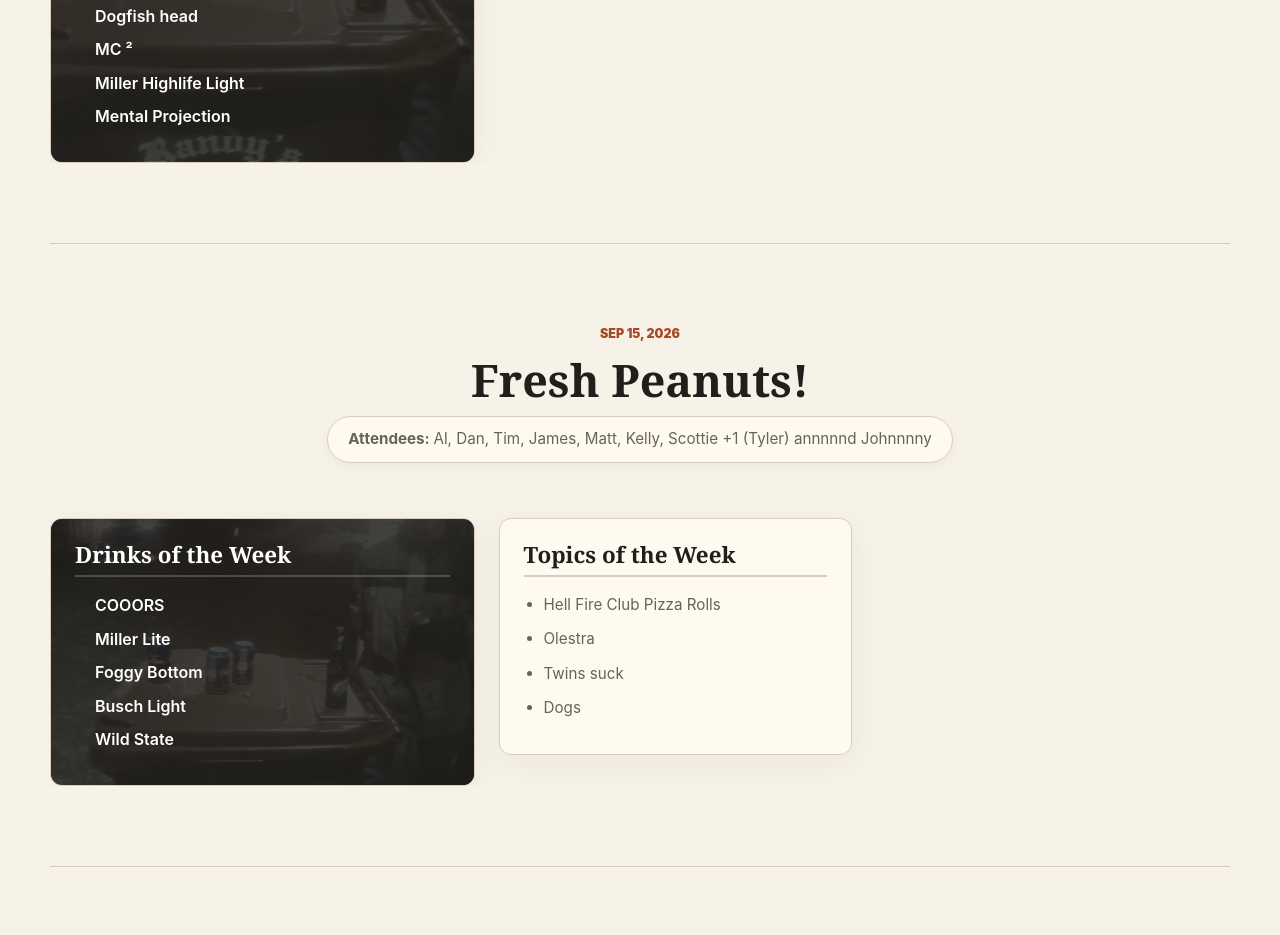
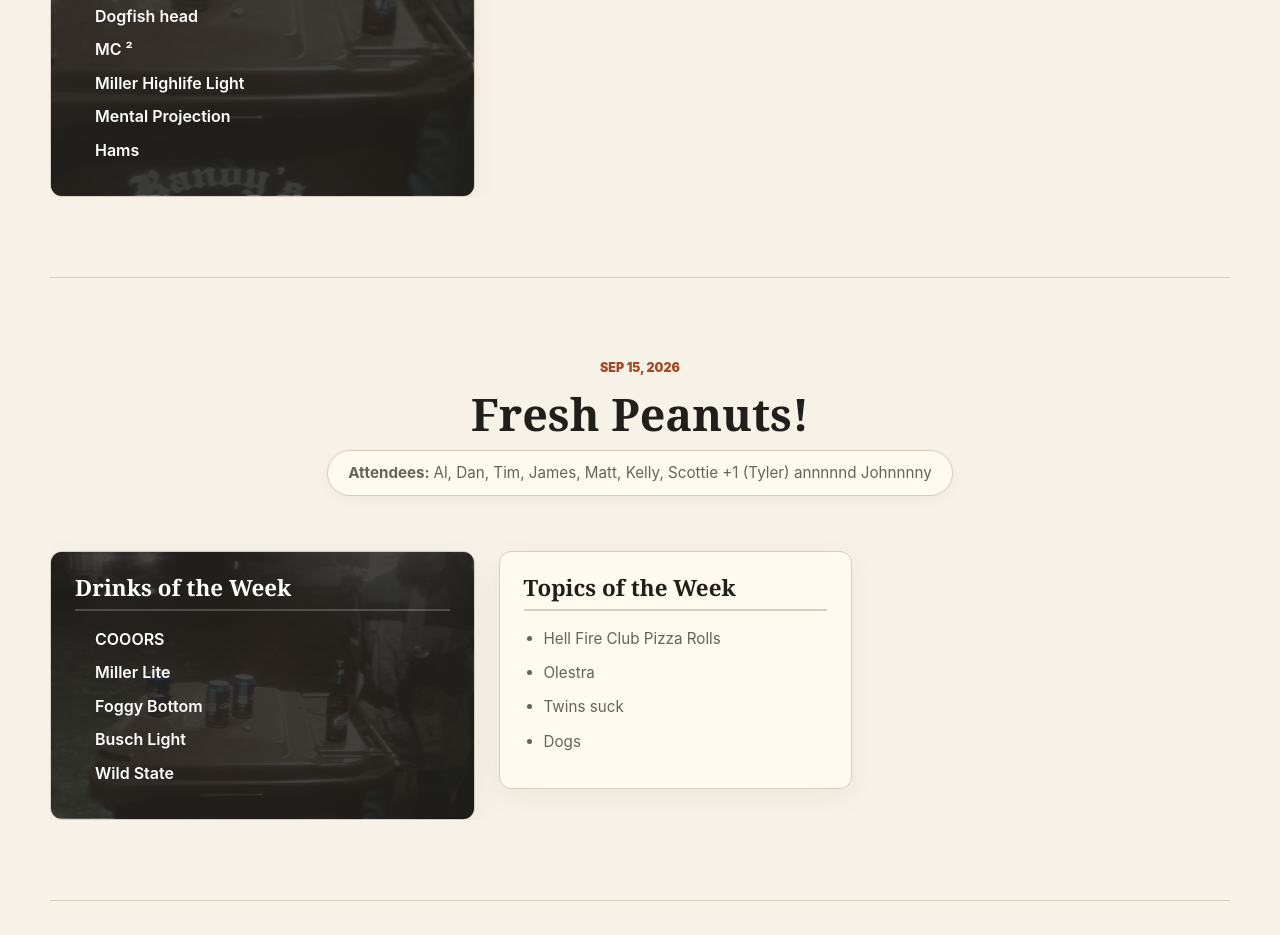
Before and after one commit to JamesNielsen/garbagenite, an Astro site: page /nites in a window 1280 px wide. Shown: the part 1860-2795 px from the top of the page. Built offline with nearby package versions, Linux system fonts and the light colour scheme; Astro itself is replaced by a stand-in of ours.

Commit message:
Update src/content/nites/2026-09-22-sloppy-joes.md (via Pages CMS)

```diff
--- a/src/content/nites/2026-09-22-sloppy-joes.md
+++ b/src/content/nites/2026-09-22-sloppy-joes.md
@@ -16,4 +16,5 @@ drinks:
   - MC ²
   - Miller Highlife Light
   - "Mental Projection "
+  - Hams
 ---
```
